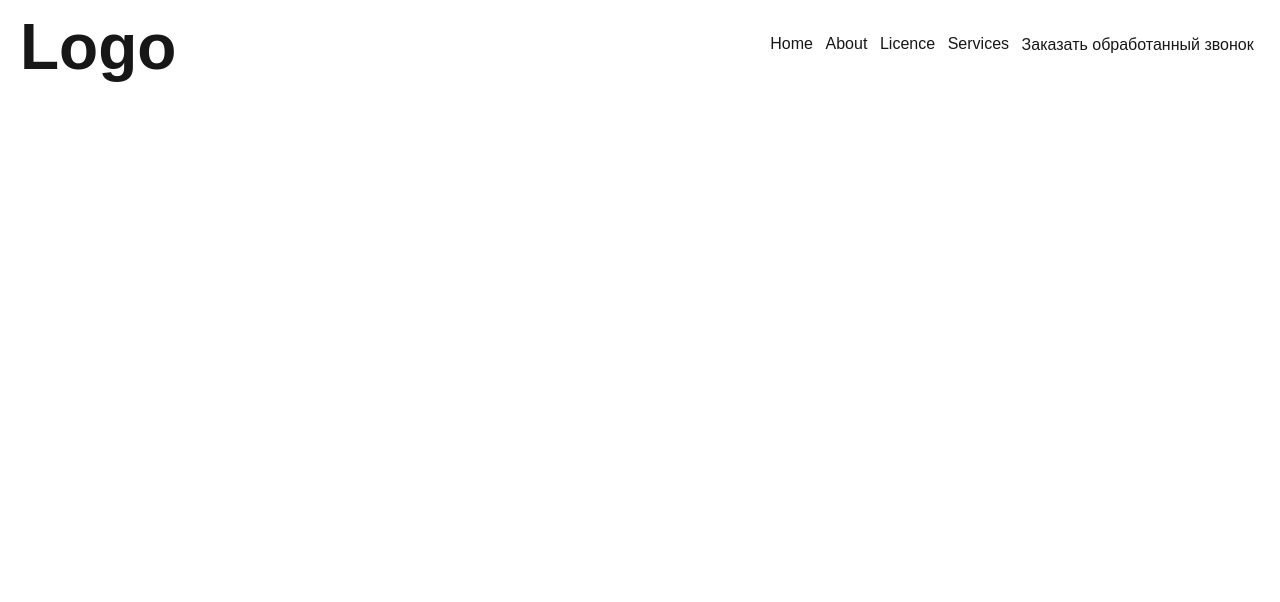
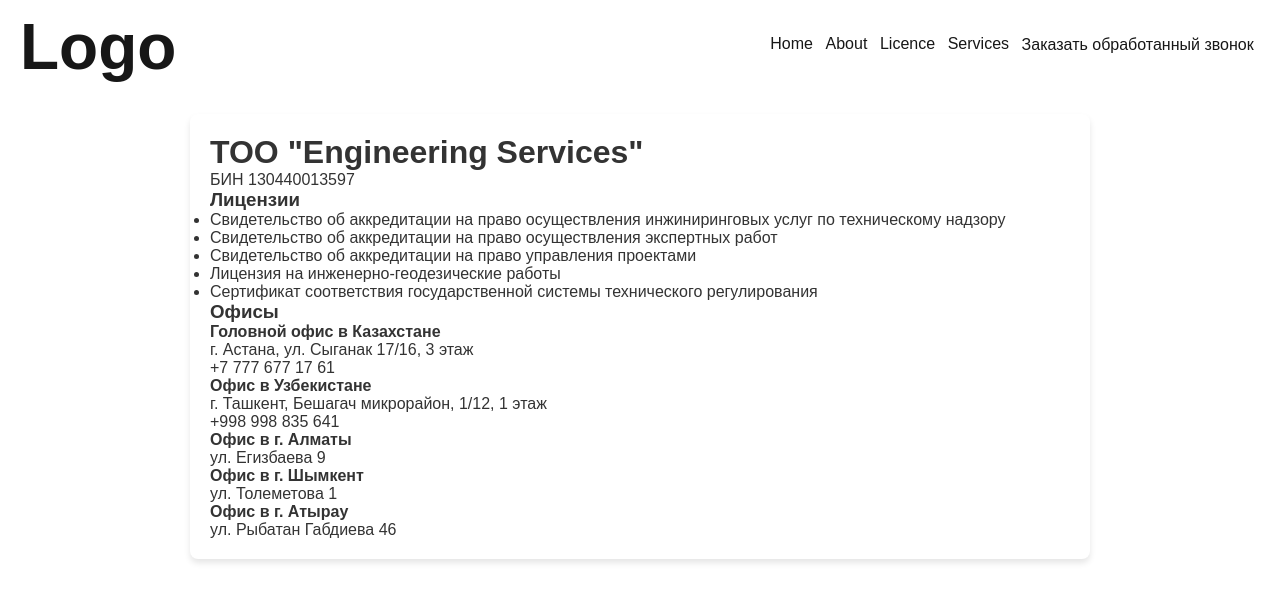
Before and after one commit to dabeiteec/next-task11, a Next.js app: page /LicencePage in a window 1280 px wide. Shown: the top 602 px of the page. Built offline with nearby package versions, Linux system fonts and the light colour scheme.

Commit message:
LicencePage, routing and start work with AboutPage

```diff
--- a/src/app/LicencePage/page.tsx
+++ b/src/app/LicencePage/page.tsx
@@ -1,11 +1,12 @@
 import React from "react";
-import  Header  from '../../widgets/global/components/header'
+import Header from '../../widgets/global/components/header'
+import Licence from "src/widgets/licence-page/lincence";
 
 const  LicencePage:React.FC  =()=> {
     return (
         <div>
             <Header/>
-
+            <Licence/>
         </div>
     );
 }
--- a/src/widgets/global/components/header.tsx
+++ b/src/widgets/global/components/header.tsx
@@ -8,10 +8,10 @@ const Header: React.FC = () => {
     <header className={styles.header}>
       <h1 className={styles.logo}>Logo</h1>
       <div className={styles.navButton}>
-        <Link href=''>Home</Link>
-        <Link href=''>About</Link>
-        <Link href=''>Licence</Link>
-        <Link href=''>Services</Link>
+        <Link href='/'>Home</Link>
+        <Link href='/AboutPage'>About</Link>
+        <Link href='/LicencePage'>Licence</Link>
+        <Link href='/ServicesPage'>Services</Link>
         <div className={styles.callContainer}>
           <a>Заказать обработанный звонок</a>
           <div className={styles.contacts}>
--- a/src/widgets/global/components/subtitle.tsx
+++ b/src/widgets/global/components/subtitle.tsx
@@ -19,7 +19,6 @@ const  Subtitle:React.FC  =()=> {
       <div  className={`${style.marginTop} ${style.marginBottom}`}>
         <MainButton label="Отправить"/>
       </div>
-
     </section>
   );
 }
--- /dev/null
+++ b/src/widgets/licence-page/licence.module.css
@@ -0,0 +1,46 @@
+/* body {
+    font-family: Arial, sans-serif;
+    line-height: 1.6;
+    color: #333;
+} */
+.container {
+    max-width: 900px;
+    margin: 20px auto;
+    padding: 20px;
+    background-color: #fff;
+    color: #333;
+    border-radius: 8px;
+    box-shadow: 0 4px 6px rgba(0, 0, 0, 0.1);
+}
+.licenses {
+    font-size: 0.9em;
+    color: #555;
+    margin-bottom: 20px;
+}
+.licenses a {
+    color: #007BFF;
+    text-decoration: none;
+}
+.licenses a:hover {
+    text-decoration: underline;
+}
+.offices {
+    margin-top: 20px;
+}
+.office {
+    margin-bottom: 15px;
+}
+.office h4 {
+    margin: 5px 0;
+    font-size: 1.1em;
+}
+.office p {
+    margin: 5px 0;
+}
+.contact {
+    font-weight: bold;
+    color: #007BFF;
+}
+.contact:hover {
+    text-decoration: underline;
+}
--- /dev/null
+++ b/src/widgets/licence-page/lincence.tsx
@@ -0,0 +1,60 @@
+import React from "react";
+import styles from './licence.module.css'
+
+const Licence:React.FC = ()=>{
+    return(
+        <div className={styles.container}>
+            <h1>TOO "Engineering Services"</h1>
+            <p>БИН 130440013597</p>
+            <div className="licenses">
+                <h3>Лицензии</h3>
+                <ul>
+                    <li>
+                        <a href="#">Свидетельство об аккредитации на право осуществления инжиниринговых услуг по техническому надзору</a>
+                    </li>
+                    <li>
+                        <a href="#">Свидетельство об аккредитации на право осуществления экспертных работ</a>                    </li>
+                    <li>
+                        <a href="#">Свидетельство об аккредитации на право управления проектами</a>
+                    </li>
+                    <li>
+                        <a href="#">Лицензия на инженерно-геодезические работы</a>                    </li>
+                    <li>
+                        <a href="#">Сертификат соответствия государственной системы технического регулирования</a>
+                    </li>
+                </ul>
+            </div>
+            <div className="offices">
+                <h3>Офисы</h3>
+                <div className="office">
+                    <h4>Головной офис в Казахстане</h4>
+                    <p>г. Астана, ул. Сыганак 17/16, 3 этаж</p>
+                    <p><a href="tel:+77767771761" className="contact">+7 777 677 17 61</a></p>
+                </div>
+
+                <div className="office">
+                    <h4>Офис в Узбекистане</h4>
+                    <p>г. Ташкент, Бешагач микрорайон, 1/12, 1 этаж</p>
+                    <p><a href="tel:+998998835641" className="contact">+998 998 835 641</a></p>
+                </div>
+
+                <div className="office">
+                    <h4>Офис в г. Алматы</h4>
+                    <p>ул. Егизбаева 9</p>
+                </div>
+
+                <div className="office">
+                    <h4>Офис в г. Шымкент</h4>
+                    <p>ул. Толеметова 1</p>
+                </div>
+
+                <div className="office">
+                    <h4>Офис в г. Атырау</h4>
+                    <p>ул. Рыбатан Габдиева 46</p>
+                </div>
+            </div>
+        </div>
+    )
+}
+
+export default Licence;
```
Also changed, not shown: src/app/AboutPage/page.tsx (added, +14 -0 lines).
